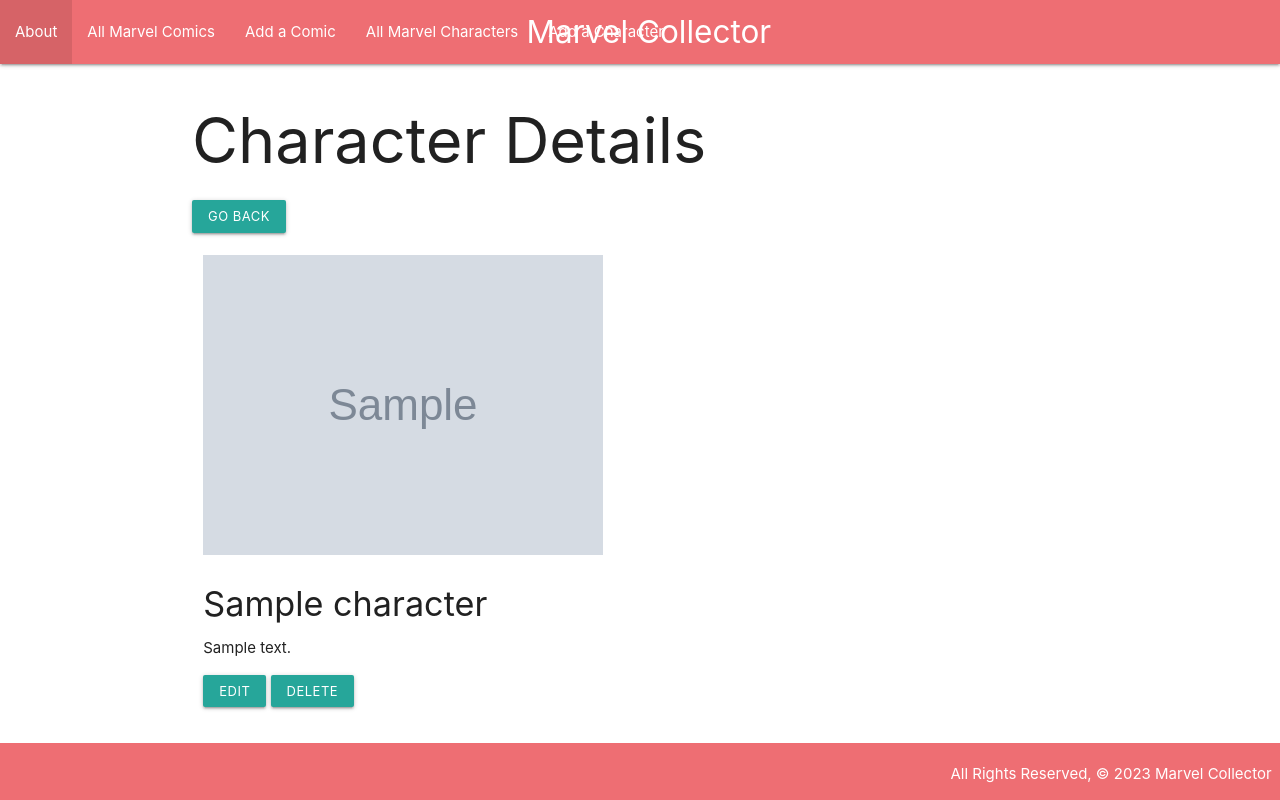
After one commit to gellisun/marvel-collector, a Django app: page /characters/1/ in a window 1280 px wide. The commit adds this page. Run offline with Django 4.2, Linux system fonts and the light colour scheme; tables that the repository leaves empty hold one stand-in row (values such as "Sample post"); grey boxes marked "Sample" are stand-in pictures.

Commit message:
add CRUD for new data entity for many:many relationship

```diff
--- a/marvelcollector/main_app/admin.py
+++ b/marvelcollector/main_app/admin.py
@@ -1,7 +1,8 @@
 from django.contrib import admin
 # import your models here
-from .models import Comic, Vote
+from .models import Comic, Vote, Character
 
 # Register your models here
 admin.site.register(Comic)
 admin.site.register(Vote)
+admin.site.register(Character)
--- a/marvelcollector/main_app/models.py
+++ b/marvelcollector/main_app/models.py
@@ -8,6 +8,17 @@
     ('4', 'Very Good'),
     ('5', 'Amazing'),
 )
+
+class Character(models.Model):
+    name = models.CharField(max_length=50)
+    image = models.CharField(max_length=50)
+    description = models.TextField(blank=True, max_length=250)
+
+    def __str__(self):
+        return self.name
+
+    def get_absolute_url(self):
+        return reverse('characters_detail', kwargs={'pk': self.id})
 class Comic(models.Model):
     name = models.CharField(max_length=100)
     published = models.DateField()
@@ -16,6 +27,7 @@
     cover = models.CharField(max_length=100)
     img_url = models.URLField()
     description = models.TextField(max_length=1000)
+    characters = models.ManyToManyField(Character)
 
     def __str__(self):
         return self.name
--- a/marvelcollector/main_app/templates/base.html
+++ b/marvelcollector/main_app/templates/base.html
@@ -21,6 +21,8 @@
             <li><a href="{% url 'about' %}">About</a></li>
             <li><a href="{% url 'index' %}">All Marvel Comics</a></li>
             <li><a href="{% url 'comics_create' %}">Add a Comic</a></li>
+            <li><a href="{% url 'characters_index' %}">All Marvel Characters</a></li>
+            <li><a href="{% url 'characters_create' %}">Add a Character</a></li>
           </ul>
           <ul class="right">
             <li>
--- /dev/null
+++ b/marvelcollector/main_app/templates/main_app/character_detail.html
@@ -0,0 +1,23 @@
+{% extends 'base.html' %}
+{% block content %}
+
+<h1>Character Details</h1>
+<a class="waves-effect waves-light btn-small" href="/characters">Go Back</a><br><br>
+<div class="row">
+    <div class="col s12 m7">
+        <div class="card-medium">
+            <div class="card-image">
+                <img src="{{ character.image }}">
+            </div>
+            <div class="card-content">
+                <h4 class="card-title">{{ character.name }}</h4>
+                <p>{{ character.description }}</p>
+            </div>
+            <div class="card-action">
+                <a class="waves-effect waves-light btn-small" href="{% url 'characters_update' character.id %}">Edit</a>
+                <a class="waves-effect waves-light btn-small" href="{% url 'characters_delete' character.id %}">Delete</a>
+            </div>
+        </div>
+    </div>
+</div>
+{% endblock %}
--- a/marvelcollector/main_app/urls.py
+++ b/marvelcollector/main_app/urls.py
@@ -10,4 +10,9 @@
     path('comics/<int:pk>/update/', views.ComicUpdate.as_view(), name='comics_update'),
     path('comics/<int:pk>/delete/', views.ComicDelete.as_view(), name='comics_delete'),
     path('comics/<int:comic_id>/add_vote/', views.add_vote, name='add_vote'),
+    path('characters/', views.CharacterList.as_view(), name='characters_index'),
+    path('characters/<int:pk>/', views.CharacterDetail.as_view(), name='characters_detail'),
+    path('characters/create/', views.CharacterCreate.as_view(), name='characters_create'),
+    path('characters/<int:pk>/update/', views.CharacterUpdate.as_view(), name='characters_update'),
+    path('characters/<int:pk>/delete/', views.CharacterDelete.as_view(), name='characters_delete'),
 ]
--- a/marvelcollector/main_app/views.py
+++ b/marvelcollector/main_app/views.py
@@ -1,6 +1,7 @@
 from django.shortcuts import render, redirect
 from django.views.generic.edit import CreateView, UpdateView, DeleteView
-from .models import Comic
+from django.views.generic import ListView, DetailView
+from .models import Comic, Character
 from .forms import VoteForm
 
 def home(request):
@@ -37,3 +38,21 @@
 class ComicDelete(DeleteView):
     model = Comic
     success_url = '/comics'
+
+class CharacterList(ListView):
+  model = Character
+
+class CharacterDetail(DetailView):
+  model = Character
+
+class CharacterCreate(CreateView):
+  model = Character
+  fields = '__all__'
+
+class CharacterUpdate(UpdateView):
+  model = Character
+  fields = ['name', 'image', 'description']
+
+class CharacterDelete(DeleteView):
+  model = Character
+  success_url = '/characters'
```
Also changed, not shown: marvelcollector/main_app/templates/main_app/character_confirm_delete.html (added, +13 -0 lines), marvelcollector/main_app/templates/main_app/character_form.html (added, +17 -0 lines), marvelcollector/main_app/templates/main_app/character_list.html (added, +16 -0 lines), marvelcollector/main_app/migrations/0005_character.py (added), marvelcollector/main_app/migrations/0006_comic_characters.py (added), marvelcollector/main_app/migrations/0007_character_description.py (added).
